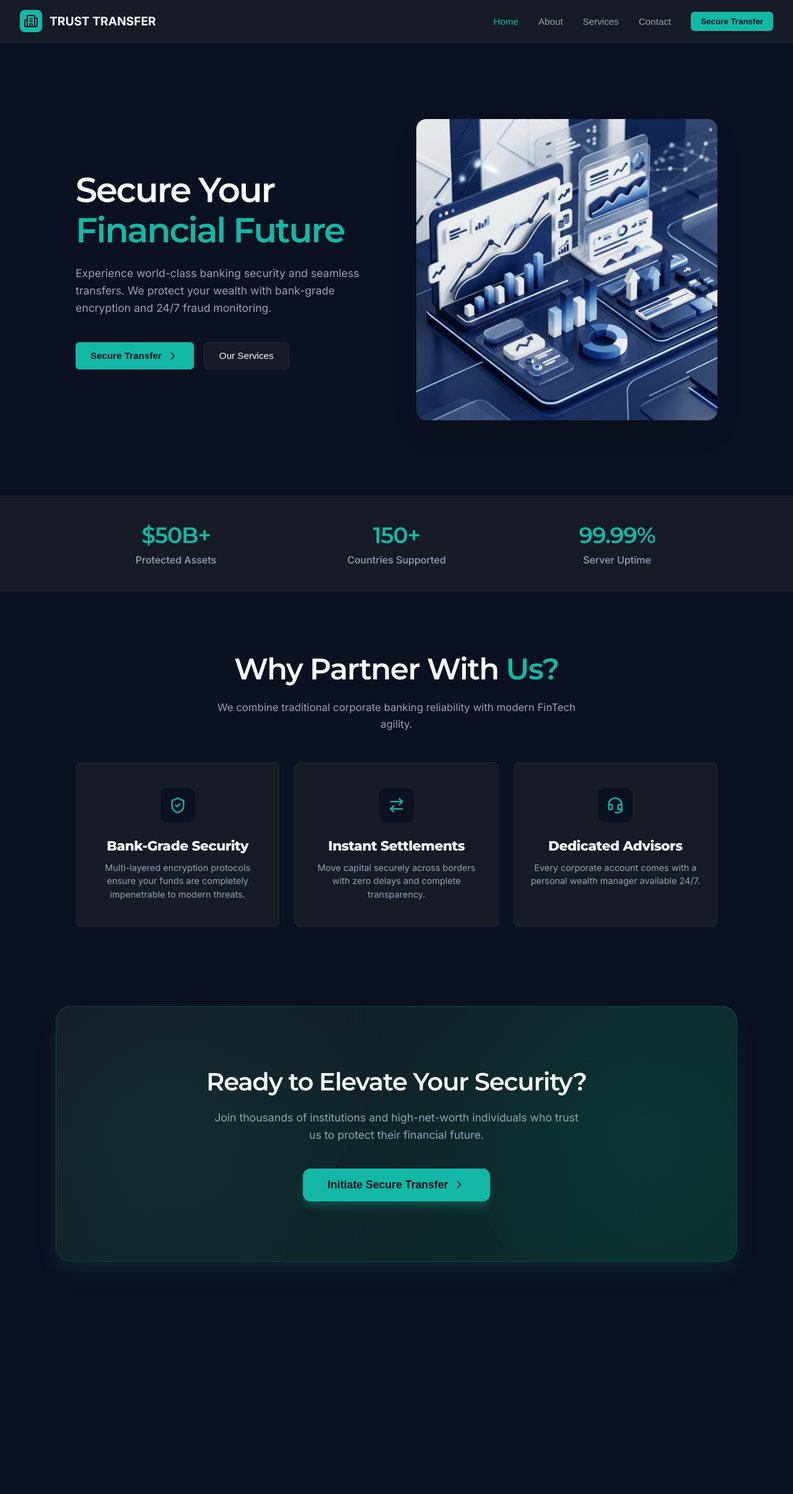
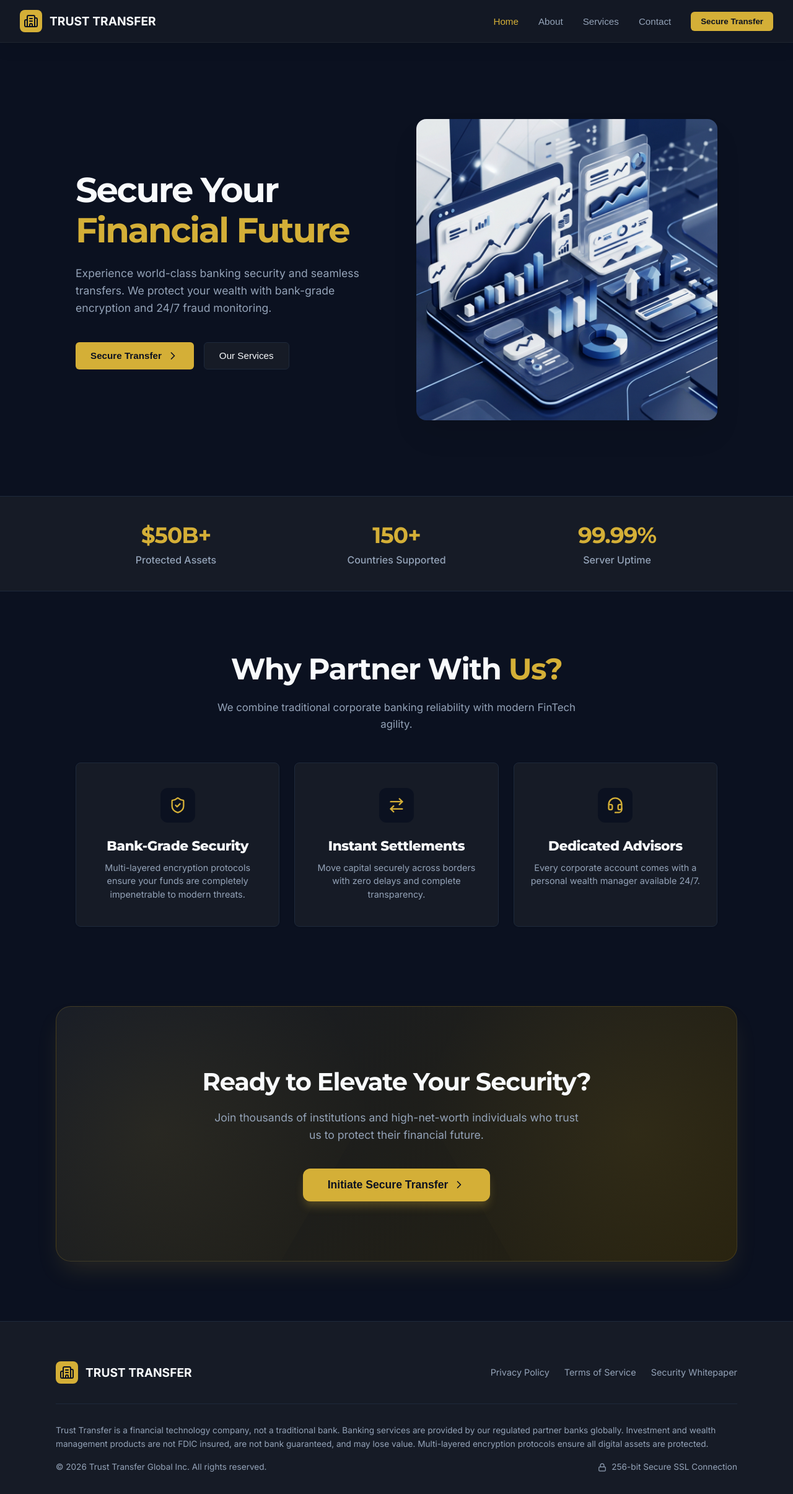
Before and after one commit to Levi-ikechukwu/Trust-Transfer, a React (Vite) app: page / in a window 1280 px wide. Shown: the whole page at 62% size. Before the commit the page ends 2131 px from the top, so only its background shows below. Built offline with nearby package versions, Linux system fonts and the light colour scheme.

Commit message:
feat: added premium tier-1 finishing touches including glassmorphism, tactile buttons, and corporate footer

```diff
--- a/src/App.jsx
+++ b/src/App.jsx
@@ -308,7 +308,7 @@ const App = () => {
                   <h3
                     style={{
                       fontSize: "2.25rem",
-                      fontWeight: 600,
+                      fontWeight: 700,
                       color: "var(--accent)",
                       marginBottom: "0.5rem",
                     }}
@@ -325,7 +325,7 @@ const App = () => {
                   <h3
                     style={{
                       fontSize: "2.25rem",
-                      fontWeight: 600,
+                      fontWeight: 700,
                       color: "var(--accent)",
                       marginBottom: "0.5rem",
                     }}
@@ -342,7 +342,7 @@ const App = () => {
                   <h3
                     style={{
                       fontSize: "2.25rem",
-                      fontWeight: 600,
+                      fontWeight: 700,
                       color: "var(--accent)",
                       marginBottom: "0.5rem",
                     }}
@@ -445,23 +445,23 @@ const App = () => {
                 className="section-container"
                 style={{
                   padding: "6rem 3rem",
-                  background: "linear-gradient(135deg, var(--bg-card) 0%, #082f2b 100%)",
+                  background: "linear-gradient(135deg, var(--bg-card) 0%, #26210f 100%)",
                   borderRadius: "24px",
                   color: "var(--text-primary)",
                   textAlign: "center",
-                  boxShadow: "0 20px 40px -10px rgba(20, 184, 166, 0.15)",
-                  border: "1px solid rgba(20, 184, 166, 0.2)",
+                  boxShadow: "0 20px 40px -10px rgba(212, 175, 55, 0.15)",
+                  border: "1px solid rgba(212, 175, 55, 0.2)",
                   position: "relative",
                   overflow: "hidden"
                 }}
               >
-                <div style={{ position: "absolute", top: "-50%", left: "-10%", width: "50%", height: "200%", background: "radial-gradient(circle, rgba(20,184,166,0.08) 0%, transparent 70%)", transform: "rotate(30deg)", pointerEvents: "none" }} />
-                <div style={{ position: "absolute", bottom: "-50%", right: "-10%", width: "50%", height: "200%", background: "radial-gradient(circle, rgba(20,184,166,0.08) 0%, transparent 70%)", transform: "rotate(-30deg)", pointerEvents: "none" }} />
+                <div style={{ position: "absolute", top: "-50%", left: "-10%", width: "50%", height: "200%", background: "radial-gradient(circle, rgba(212,175,55,0.08) 0%, transparent 70%)", transform: "rotate(30deg)", pointerEvents: "none" }} />
+                <div style={{ position: "absolute", bottom: "-50%", right: "-10%", width: "50%", height: "200%", background: "radial-gradient(circle, rgba(212,175,55,0.08) 0%, transparent 70%)", transform: "rotate(-30deg)", pointerEvents: "none" }} />
 
                 <h2
                   style={{
                     fontSize: "2.5rem",
-                    fontWeight: 600,
+                    fontWeight: 700,
                     marginBottom: "1.25rem",
                     color: "var(--text-primary)",
                     position: "relative",
@@ -494,7 +494,7 @@ const App = () => {
                     borderRadius: "12px",
                     position: "relative",
                     zIndex: 1,
-                    boxShadow: "0 10px 15px -3px rgba(20, 184, 166, 0.3)"
+                    boxShadow: "0 10px 15px -3px rgba(212, 175, 55, 0.3)"
                   }}
                   onClick={() => handleNav("transfer")}
                 >
@@ -611,7 +611,7 @@ const App = () => {
               <h3
                 style={{
                   fontSize: "2rem",
-                  fontWeight: 600,
+                  fontWeight: 700,
                   textAlign: "center",
                   marginBottom: "3rem",
                   color: "var(--text-primary)",
@@ -815,7 +815,7 @@ const App = () => {
             <div className="split-section" style={{ gap: "4rem", alignItems: "flex-start" }}>
               <div className="split-content">
                 <ScrollReveal delay={100}>
-                  <h3 style={{ fontSize: "1.8rem", fontWeight: 600, marginBottom: "2rem", color: "var(--text-primary)" }}>
+                  <h3 style={{ fontSize: "1.8rem", fontWeight: 700, marginBottom: "2rem", color: "var(--text-primary)" }}>
                     Get in Touch
                   </h3>
                   <div className="service-card mb-4" style={{ display: "flex", gap: "1.5rem", alignItems: "center", padding: "1.5rem" }}>
@@ -980,6 +980,35 @@ const App = () => {
           {renderContent()}
         </div>
       </main>
+
+      {/* Global Corporate Footer */}
+      <footer style={{ borderTop: "1px solid var(--border)", background: "var(--bg-card)", padding: "4rem 2rem 2rem", marginTop: "auto" }}>
+        <div className="section-container" style={{ padding: "0", display: "flex", flexDirection: "column", gap: "2rem" }}>
+          <div style={{ display: "flex", justifyContent: "space-between", alignItems: "center", flexWrap: "wrap", gap: "2rem" }}>
+            <div className="brand" onClick={() => handleNav("home")}>
+              <div className="brand-icon">
+                <Building2 color="#0B1120" size={24} />
+              </div>
+              <span className="brand-title">TRUST TRANSFER</span>
+            </div>
+            <div style={{ display: "flex", gap: "1.5rem", color: "var(--text-secondary)", fontSize: "0.9rem", flexWrap: "wrap" }}>
+              <span style={{ cursor: "pointer" }} onMouseOver={e => e.target.style.color = "var(--accent)"} onMouseOut={e => e.target.style.color = "var(--text-secondary)"}>Privacy Policy</span>
+              <span style={{ cursor: "pointer" }} onMouseOver={e => e.target.style.color = "var(--accent)"} onMouseOut={e => e.target.style.color = "var(--text-secondary)"}>Terms of Service</span>
+              <span style={{ cursor: "pointer" }} onMouseOver={e => e.target.style.color = "var(--accent)"} onMouseOut={e => e.target.style.color = "var(--text-secondary)"}>Security Whitepaper</span>
+            </div>
+          </div>
+          <div style={{ borderTop: "1px solid var(--border)", paddingTop: "2rem", color: "var(--text-secondary)", fontSize: "0.85rem", lineHeight: 1.6 }}>
+            <p style={{ marginBottom: "1rem" }}>
+              Trust Transfer is a financial technology company, not a traditional bank. Banking services are provided by our regulated partner banks globally.
+              Investment and wealth management products are not FDIC insured, are not bank guaranteed, and may lose value. Multi-layered encryption protocols ensure all digital assets are protected.
+            </p>
+            <p style={{ display: "flex", justifyContent: "space-between", alignItems: "center", flexWrap: "wrap", gap: "1rem" }}>
+              <span>© {new Date().getFullYear()} Trust Transfer Global Inc. All rights reserved.</span>
+              <span style={{ display: "flex", alignItems: "center", gap: "0.5rem" }}><Lock size={14} /> 256-bit Secure SSL Connection</span>
+            </p>
+          </div>
+        </div>
+      </footer>
     </div>
   );
 };
--- a/src/index.css
+++ b/src/index.css
@@ -6,8 +6,8 @@
   --bg-card: #161B26;
   --text-primary: #F8FAFC; /* Crisp white for text */
   --text-secondary: #94A3B8; /* Soft slate grey */
-  --accent: #14B8A6; /* Premium Fintech Teal */
-  --accent-hover: #0D9488;
+  --accent: #D4AF37; /* Champagne Gold */
+  --accent-hover: #b8972e;
   --success: #10B981;
   --success-bg: rgba(16, 185, 129, 0.1);
   --border: #1E293B;
@@ -22,6 +22,29 @@ body {
   color: var(--text-primary);
   min-height: 100vh;
   -webkit-font-smoothing: antialiased;
+}
+
+::selection {
+  background: var(--accent);
+  color: #0B1120;
+}
+
+::-webkit-scrollbar {
+  width: 8px;
+}
+::-webkit-scrollbar-track {
+  background: var(--bg-primary);
+}
+::-webkit-scrollbar-thumb {
+  background: var(--border);
+  border-radius: 4px;
+}
+::-webkit-scrollbar-thumb:hover {
+  background: var(--text-secondary);
+}
+
+button:active {
+  transform: scale(0.98);
 }
 
 .app-wrapper {
@@ -50,10 +73,12 @@ h1, h2, h3, h4, h5, h6 {
   display: flex;
   justify-content: space-between;
   align-items: center;
-  background: var(--bg-nav);
-  border-bottom: 1px solid var(--nav-border);
+  background: rgba(22, 27, 38, 0.85);
+  backdrop-filter: blur(16px);
+  -webkit-backdrop-filter: blur(16px);
+  border-bottom: 1px solid rgba(255, 255, 255, 0.05);
   z-index: 100;
-  box-shadow: 0 1px 2px 0 rgba(0, 0, 0, 0.05);
+  box-shadow: 0 4px 30px rgba(0, 0, 0, 0.1);
 }
 
 .brand {
@@ -147,7 +172,7 @@ h1, h2, h3, h4, h5, h6 {
 
 .section-title {
   font-size: 3rem;
-  font-weight: 600;
+  font-weight: 700;
   color: var(--text-primary);
   margin-bottom: 1.25rem;
   letter-spacing: -0.03em;
@@ -178,7 +203,7 @@ h1, h2, h3, h4, h5, h6 {
 
 .hero-title {
   font-size: 3.5rem;
-  font-weight: 600;
+  font-weight: 700;
   line-height: 1.15;
   margin-bottom: 1.5rem;
   color: var(--text-primary);
@@ -545,22 +570,28 @@ h1, h2, h3, h4, h5, h6 {
 /* Responsive */
 @media (max-width: 768px) {
   .nav-links {
-    display: none;
+    display: flex;
     flex-direction: column;
-    position: absolute;
-    top: 100%;
-    left: 0;
-    width: 100%;
-    background: var(--bg-nav);
-    padding: 1rem;
-    border-bottom: 1px solid var(--nav-border);
-    box-shadow: 0 4px 6px -1px rgba(0,0,0,0.05);
+    position: fixed;
+    top: 0;
+    right: -100%;
+    width: 75%;
+    max-width: 300px;
+    height: 100vh;
+    background: var(--bg-card);
+    padding: 6rem 2rem 2rem;
+    border-left: 1px solid var(--border);
+    box-shadow: -10px 0 25px rgba(0,0,0,0.5);
+    transition: right 0.4s cubic-bezier(0.16, 1, 0.3, 1);
+    z-index: 40;
   }
   .nav-links.open {
-    display: flex;
+    right: 0;
   }
   .mobile-menu-btn {
     display: block;
+    position: relative;
+    z-index: 50;
   }
   .hero-section {
     flex-direction: column;
```
